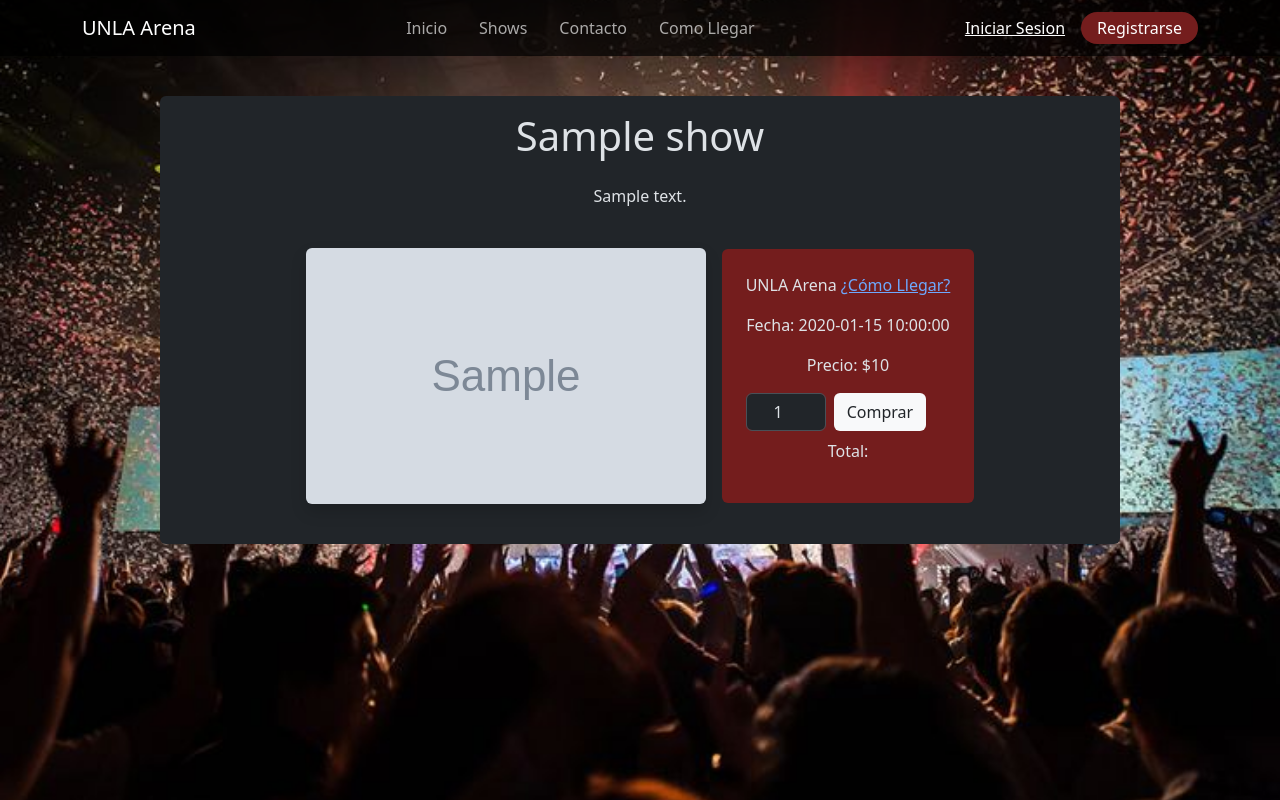
After one commit to ArianSavall/Ticketera, a CodeIgniter app: page /Ticketera/shows/show/1 in a window 1280 px wide. The commit adds this page. Run offline with CodeIgniter, Linux system fonts and the light colour scheme; tables that the repository leaves empty or names only in its code hold one stand-in row (values such as "Sample post"); grey boxes marked "Sample" are stand-in pictures.

Commit message:
- termine con la vista del detalle de un show

```diff
--- a/application/controllers/Shows.php
+++ b/application/controllers/Shows.php
@@ -11,15 +11,31 @@ class Shows extends CI_Controller {
     public function index() {
         $shows = $this->show_model->get_all_shows();
 
-
-        // $data['current_page'] = 'shows';
         $data = [
             'current_page' => 'shows',
             'shows' => $shows
         ];
 
         $this->load->view('componentes/navbar', $data);
-        $this->load->view('shows');
+        $this->load->view('shows/shows');
+    }
+
+    // muestra el detalle de un solo show
+    public function show($id)
+    {
+        $show = $this->show_model->get_show_by_id($id);
+
+        if($show == null) {
+            show_404();
+        }
+
+        $data = [
+            'current_page' => 'detalleShow',
+            'show' => $show
+        ];
+
+        $this->load->view('componentes/navbar', $data);
+        $this->load->view('shows/detalleShow', $data);
     }
 
 }
--- a/application/models/Show_model.php
+++ b/application/models/Show_model.php
@@ -13,4 +13,10 @@ class Show_model extends CI_Model {
         $query = $this->db->get('shows');
         return $query->result();
     }
+
+    public function get_show_by_id($id)
+    {
+        $query = $this->db->get_where('shows', ['id' => $id]);
+        return $query->row();
+    }
 }
--- a/application/views/componentes/navbar.php
+++ b/application/views/componentes/navbar.php
@@ -1,6 +1,6 @@
 <nav class="navbar navbar-expand-lg fixed-top">
   <div class="container">
-    <a class="navbar-brand" href="#">UNLA Arena</a>
+    <a class="navbar-brand" href="<?php echo base_url('home') ?>">UNLA Arena</a>
     <button class="navbar-toggler shadow-none border-0" type="button" data-bs-toggle="offcanvas" data-bs-target="#offcanvasNavbar" aria-controls="offcanvasNavbar" aria-label="Toggle navigation">
       <span class="navbar-toggler-icon"></span>
     </button>
--- /dev/null
+++ b/application/views/shows/detalleShow.php
@@ -0,0 +1,41 @@
+<!DOCTYPE html>
+<html lang="en">
+
+<head>
+    <meta charset="UTF-8">
+    <meta name="viewport" content="width=device-width, initial-scale=1.0">
+    <link href="https://cdn.jsdelivr.net/npm/bootstrap@5.3.3/dist/css/bootstrap.min.css" rel="stylesheet" integrity="sha384-QWTKZyjpPEjISv5WaRU9OFeRpok6YctnYmDr5pNlyT2bRjXh0JMhjY6hW+ALEwIH" crossorigin="anonymous">
+    <link rel="stylesheet" href="<?php echo base_url('assets/css/styles.css'); ?>">
+    <title>Document</title>
+</head>
+
+<body class="fondo" data-bs-theme="dark" style="background-image: url('<?php echo base_url("assets/imagenes/fondo-detalle-show.jpg"); ?>');">
+    <div class="d-flex align-items-center justify-content-center mt-5">
+        <div class="w-75 h-75 bg-dark mt-5 d-flex flex-column rounded p-3 align-items-center justify-content-center text-center">
+            <h1 class="mb-4"><?php echo $show->nombre; ?></h1>
+            <p><?php echo $show->descripcion; ?></p>
+
+            <div class="d-flex flex-column flex-lg-row my-4 align-items-center justify-content-center">
+                <img src="<?php echo base_url('assets/imagenes/') . $show->imagen; ?>" alt="foto del show" class="img-fluid rounded shadow mb-3 mb-lg-0" style="height: 16rem; width: 25rem;">
+
+                <div class="rounded p-4 ms-3" style="background-color: var(--rojo);">
+                    <p>UNLA Arena <a href="#">¿Cómo Llegar?</a></p>
+                    <p>Fecha: <?php echo $show->fecha; ?></p>
+                    <p>Precio: $<?php echo $show->precio_entradas; ?></p>
+
+                    <div class="d-flex align-items-center">
+                        <input type="number" id="cantidadEntradas" name="cantidad" class="form-control me-2" value="1" min="1" max="10" style="width: 5rem; text-align: center;">
+                        <a href="#" class="btn bg-light text-dark">Comprar</a>
+                    </div>
+
+                    <p class="mt-2">Total: </p>
+                </div>
+            </div>
+        </div>
+    </div>
+
+    <script src="https://cdn.jsdelivr.net/npm/bootstrap@5.3.3/dist/js/bootstrap.bundle.min.js" integrity="sha384-YvpcrYf0tY3lHB60NNkmXc5s9fDVZLESaAA55NDzOxhy9GkcIdslK1eN7N6jIeHz" crossorigin="anonymous"></script>
+
+</body>
+
+</html>
--- a/assets/css/styles.css
+++ b/assets/css/styles.css
@@ -1,7 +1,6 @@
 :root {
-    --rojo: rgb(160, 48, 48);
-  }
-
+    --rojo: rgb(116, 29, 29);
+}
 
 /* NavBar */
 .navbar {
```
Also changed, not shown: application/views/shows/shows.php (renamed from application/views/shows.php, +3 -4 lines), assets/imagenes/fondo-detalle-show.jpg (added).
